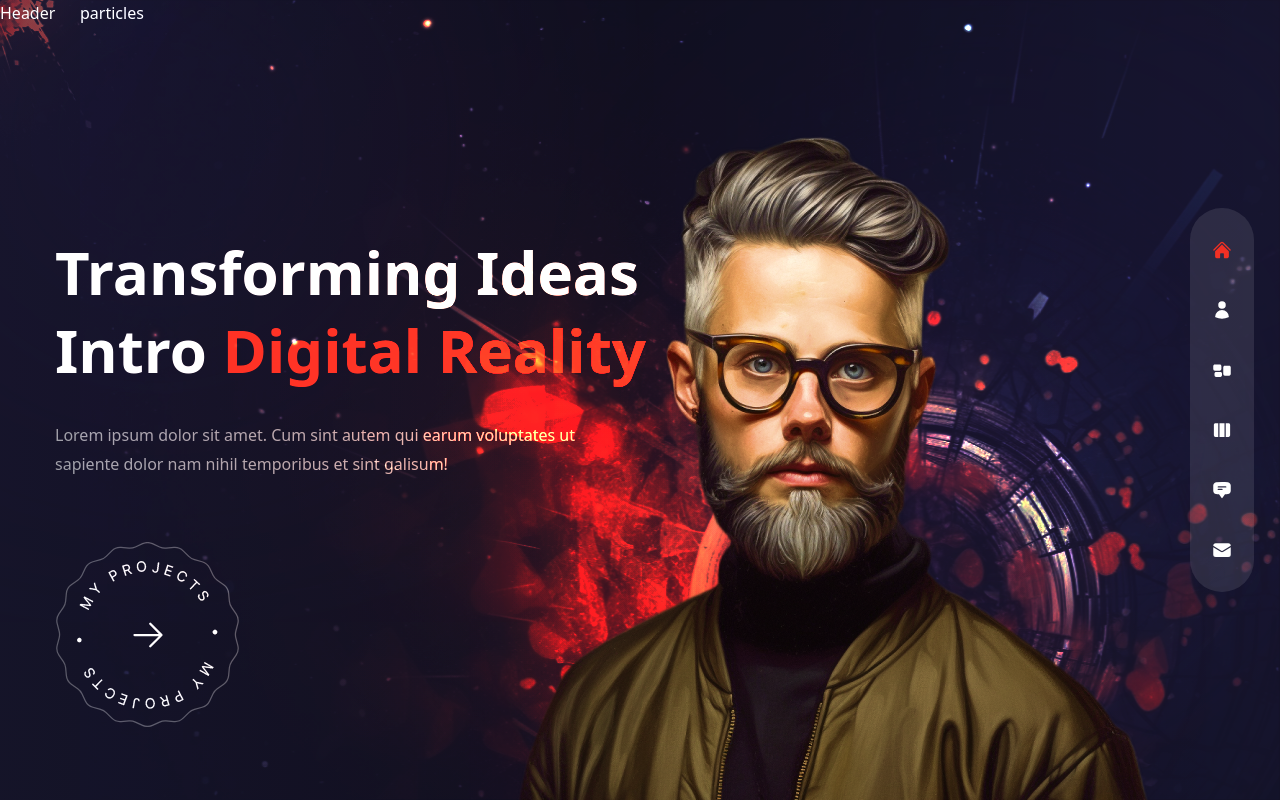
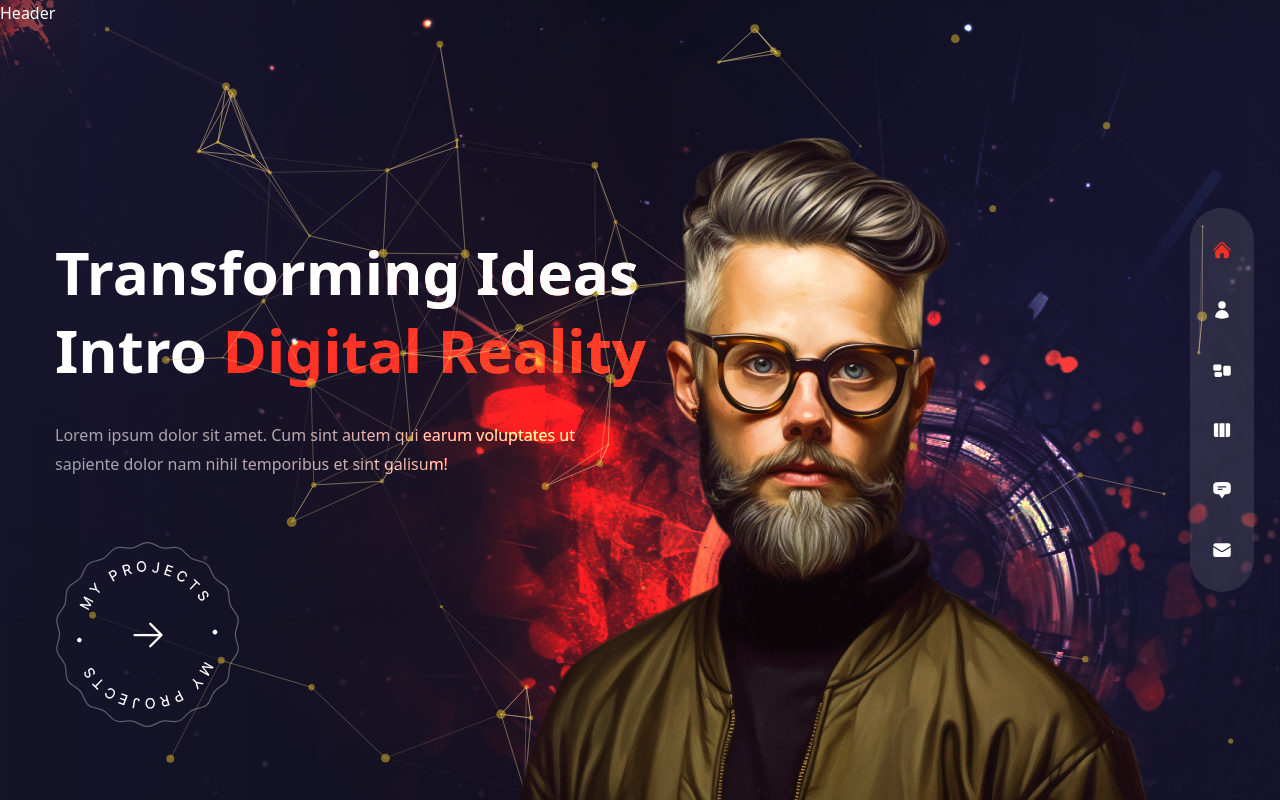
Before and after one commit to BStyvison/portfolio-styvison, a Next.js app: page / in a window 1280 px wide. Built offline with nearby package versions, Linux system fonts and the light colour scheme.

Commit message:
particles

```diff
--- a/components/ParticlesContainer.js
+++ b/components/ParticlesContainer.js
@@ -44,9 +44,51 @@
           repulse: {
             distance: 200,
             duration: 0.4,
-          },
+          }
+        }
+      },
+      particles: {
+        color: {
+          value: '#e6be2e'
+        },
+        links: {
+          color: '#f5d393',
+          distance: 150,
+          enable: true,
+          opacity: 0.5,
+          width: 1
+        },
+        collisions: {
+          enable: true,
+        },
+        move: {
+            direction: "none",
+            enable: true,
+            outModes: {
+                default: "bounce",
+            },
+            random: false,
+            speed: 1,
+            straight: false,
+        },
+        number: {
+            density: {
+                enable: true,
+                area: 880,
+            },
+            value: 80,
+        },
+        opacity: {
+            value: 0.5,
+        },
+        shape: {
+            type: "circle",
+        },
+        size: {
+            value: { min: 1, max: 5 },
         },
       },
+      detectRetina: true,
     }}>
 
     </Particles>
--- a/pages/index.js
+++ b/pages/index.js
@@ -56,7 +56,7 @@
         <div className="bg-none xl:bg-explosion xl:bg-cover xl:bg-right xl:bg-no-repeat w-full h-full absolute mix-blend-color-dodge translate-z-0">
         </div>
         {/*particles */}
-        <div>particles</div>
+        <ParticlesContainer/>
         {/*avatar img */}
         <motion.div
           variants={fadeIn('up', 0.5)} initial="hidden"
```
